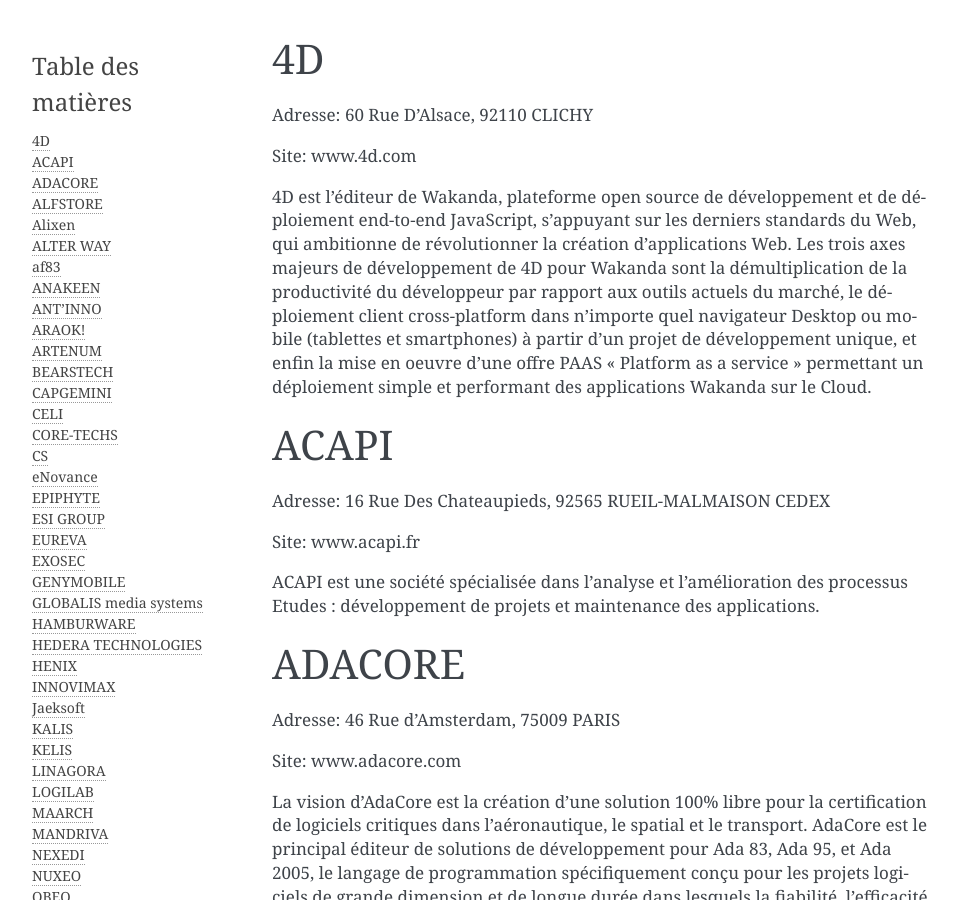
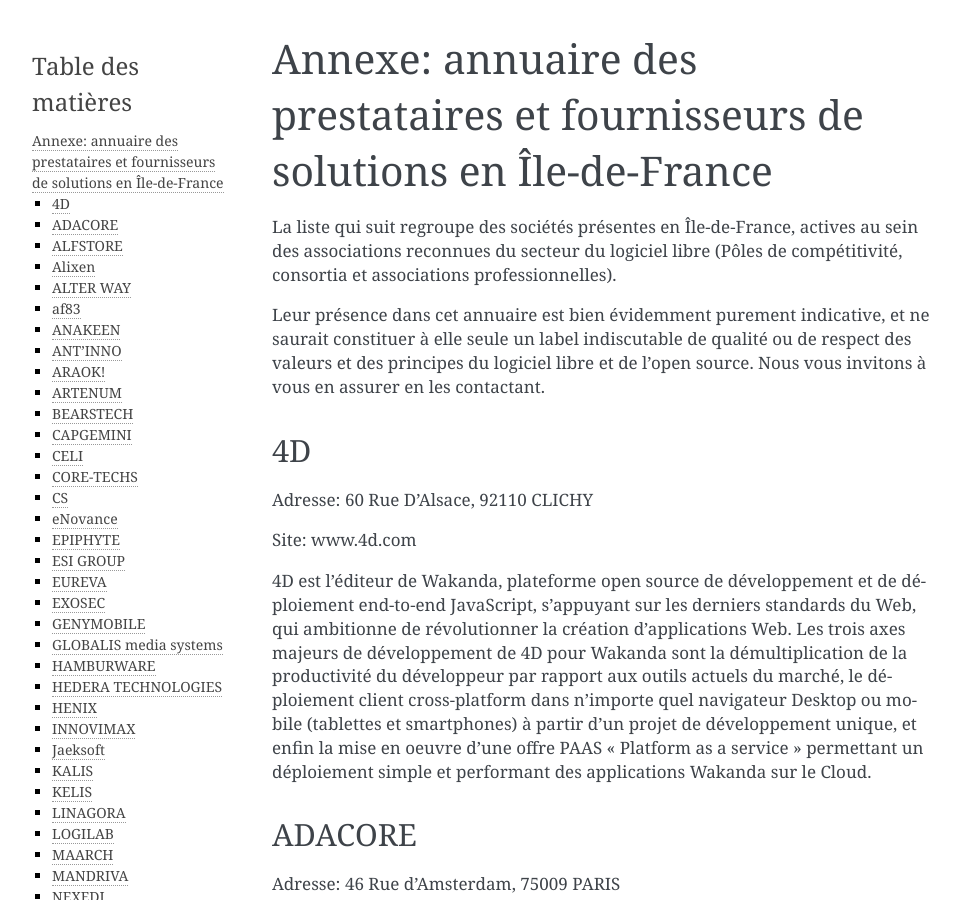
Before and after one commit to sfermigier/guide-oss, a Sphinx documentation site: the page built from source/annuaire.rst, in a window 1280 px wide and 900 px high. Shown: the whole window, without its empty margins (148-1108 px from the left). Built offline with Sphinx 7.4.7, drawn with Linux system fonts in a browser that asks for light colours.

Commit message:
Cleanup.

```diff
--- a/source/annuaire.rst
+++ b/source/annuaire.rst
@@ -1,3 +1,17 @@
+Annexe: annuaire des prestataires et fournisseurs de solutions en Île-de-France
+===============================================================================
+
+La liste qui suit regroupe des sociétés présentes en Île-de-France,
+actives au sein des associations reconnues du secteur du logiciel
+libre (Pôles de compétitivité, consortia et associations
+professionnelles).
+
+Leur présence dans cet annuaire est bien évidemment purement
+indicative, et ne saurait constituer à elle seule un label indiscutable
+de qualité ou de respect des valeurs et des principes du logiciel
+libre et de l'open source. Nous vous invitons à vous en assurer en
+les contactant.
+
 4D
 --
 
@@ -6,16 +20,6 @@
 Site: www.4d.com
 
 4D est l'éditeur de Wakanda, plateforme open source de développement et de déploiement end-to-end JavaScript, s'appuyant sur les derniers standards du Web, qui ambitionne de révolutionner la création d'applications Web. Les trois axes majeurs de développement de 4D pour Wakanda sont la démultiplication de la productivité du développeur par rapport aux outils actuels du marché, le déploiement client cross-platform dans n'importe quel navigateur Desktop ou mobile (tablettes et smartphones) à partir d'un projet de développement unique, et enfin la mise en oeuvre d'une offre PAAS « Platform as a service » permettant un déploiement simple et performant des applications Wakanda sur le Cloud.
-
-ACAPI
------
-
-Adresse: 16 Rue Des Chateaupieds, 92565 RUEIL-MALMAISON CEDEX
-
-Site: www.acapi.fr
-
-ACAPI est une société spécialisée dans l'analyse et l'amélioration des processus Etudes : développement de projets et maintenance des applications.
-
 
 ADACORE
 -------
--- a/source/conf.py
+++ b/source/conf.py
@@ -17,7 +17,7 @@
 
 # -- Project information -----------------------------------------------------
 
-project = 'Guide Open Source'
+project = 'Guide des Solutions Open Source'
 copyright = '2021, Stefane Fermigier'
 author = 'Stefane Fermigier'
 
```
Also changed, not shown: source/index.rst (+36 -44 lines), source/master.rst (deleted, +0 -73 lines), 1 other file.
